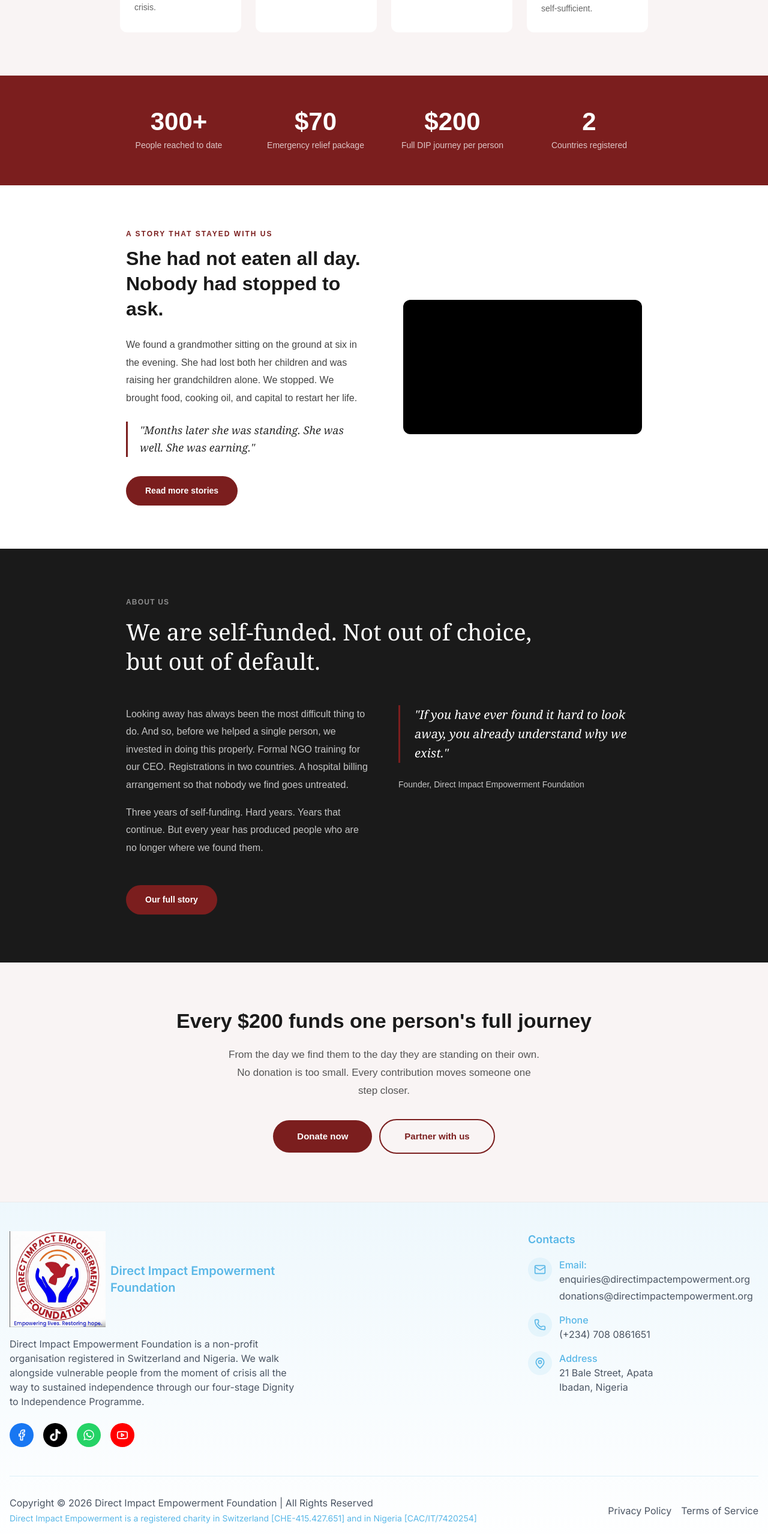
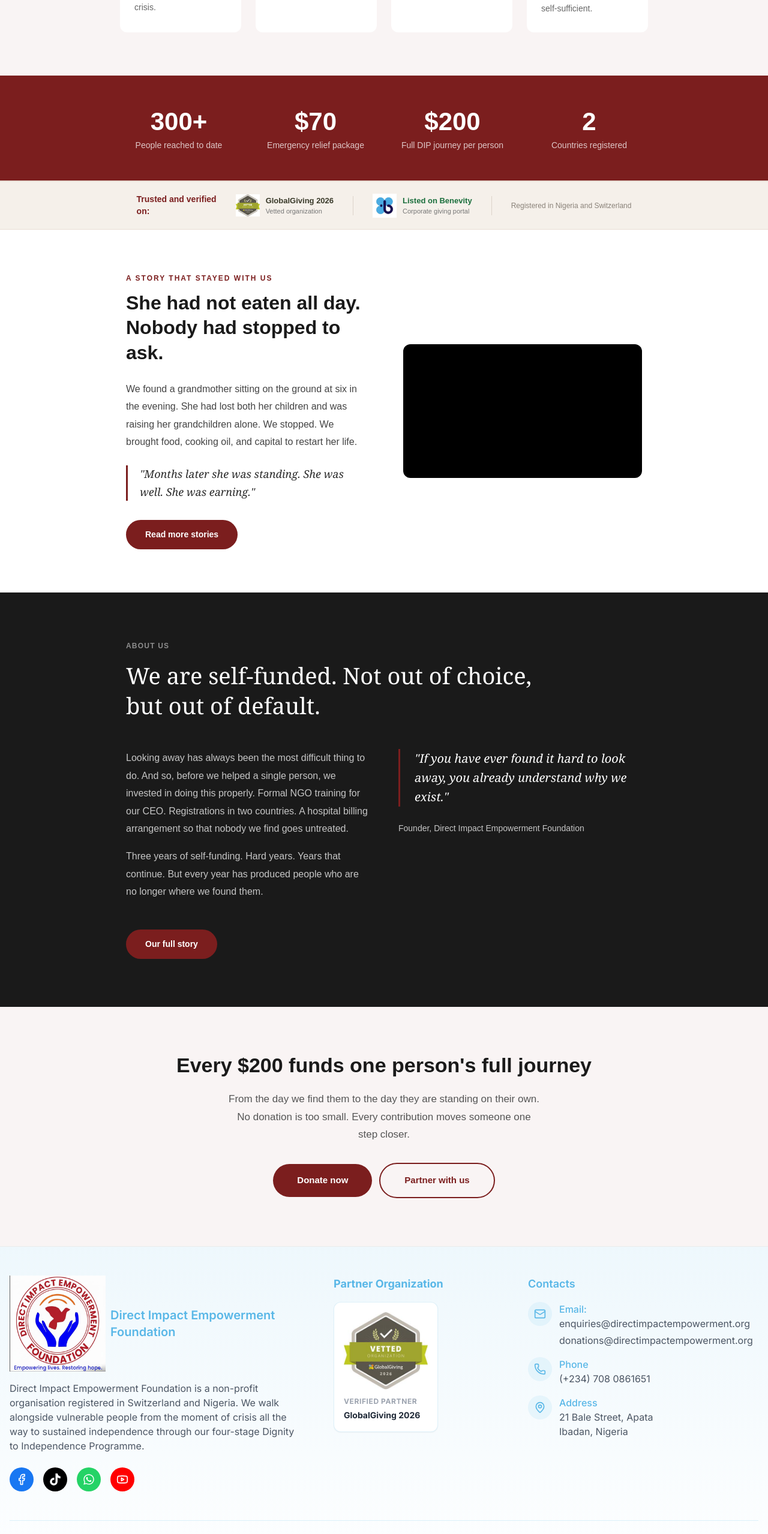
Before and after one commit to codetipster/directimpact-foundation, a Next.js app: page / in a window 1280 px wide. Shown: the part 1108-3666 px from the top of the page at 60% size. Built offline with nearby package versions, Linux system fonts and the light colour scheme; grey boxes are pictures that could not be loaded.

Commit message:
adding global giving and benevity to homepage and footer

```diff
--- a/components/Footer.tsx
+++ b/components/Footer.tsx
@@ -70,9 +70,30 @@
             </div>
           </div>
 
-          {/* Navigation */}
+          {/* Verification and Partnership Branding */}
           <div className="md:col-span-4 lg:col-span-3">
-
+            <h3 className="font-bold text-lg mb-4 text-[#59B7E7]">Partner Organization</h3>
+            <a
+              href="https://www.globalgiving.org/dy/v2/pe/dashboard/overview.html?organization.id=105967"
+              target="_blank"
+              rel="noopener noreferrer"
+              className="inline-flex flex-col items-start gap-3 p-4 rounded-xl bg-white border border-[#59B7E7]/20 shadow-sm transition-all duration-300 hover:shadow-md hover:border-[#59B7E7]/40 group"
+            >
+              <div className="relative overflow-hidden rounded-lg transition-transform duration-300 group-hover:scale-105">
+                <Image
+                  src="/Globalgivingbadge.jpeg"
+                  alt="GlobalGiving Partner Organization"
+                  width={140}
+                  height={140}
+                  className="h-auto object-contain"
+                  priority
+                />
+              </div>
+              <div>
+                <span className="block text-xs uppercase font-bold tracking-wider text-gray-400 mb-0.5">Verified Partner</span>
+                <span className="text-sm font-bold text-gray-800 group-hover:text-[#59B7E7] transition-colors">GlobalGiving 2026</span>
+              </div>
+            </a>
           </div>
 
           {/* Contact Information */}
@@ -146,8 +167,7 @@
               Copyright © {new Date().getFullYear()} Direct Impact Empowerment Foundation | All Rights Reserved
               <br />
               <span className="text-sm mt-1 inline-block text-[#59B7E7]">
-              Direct Impact Empowerment is a registered charity in Switzerland [CHE-415.427.651] and in Nigeria
-              [CAC/IT/7420254]
+                Direct Impact Empowerment is a registered charity in Switzerland [CHE-415.427.651] and in Nigeria [CAC/IT/7420254]
               </span>
             </p>
             <div className="flex gap-4">
--- a/components/HomepageAndAbout.tsx
+++ b/components/HomepageAndAbout.tsx
@@ -1,4 +1,5 @@
 import React from 'react';
+import Image from 'next/image';
 
 export default function HomePageAndAbout() {
   const s: Record<string, React.CSSProperties> = {
@@ -134,7 +135,7 @@
     },
     statsSection: {
       background: '#7B1E1E',
-      padding: '56px 24px',
+      padding: '56px 24px 48px 24px',
     },
     statsInner: {
       maxWidth: '880px',
@@ -155,6 +156,52 @@
       fontSize: '14px',
       color: 'rgba(255,255,255,0.75)',
       lineHeight: 1.5,
+    },
+    badgesBar: {
+      backgroundColor: '#F5F0EA',
+      padding: '1.2rem 24px',
+      display: 'flex',
+      alignItems: 'center',
+      justifyContent: 'center',
+      gap: '2rem',
+      flexWrap: 'wrap' as const,
+      borderTop: '2px solid #e8ddd4',
+      borderBottom: '1px solid #e8ddd4',
+    },
+    badgesTextRed: {
+      fontSize: '14px',
+      color: '#7B1E1E',
+      fontWeight: 600,
+      margin: 0,
+      lineHeight: 1.4,
+    },
+    badgeLink: {
+      display: 'flex',
+      alignItems: 'center',
+      gap: '10px',
+      textDecoration: 'none',
+    },
+    badgeTitle: {
+      fontSize: '13px',
+      fontWeight: 600,
+      color: '#3a3a2a',
+      margin: 0,
+    },
+    badgeSubtitle: {
+      fontSize: '11px',
+      color: '#777',
+      margin: 0,
+    },
+    badgeDivider: {
+      width: '1px',
+      height: '32px',
+      background: '#dcd3ca',
+    },
+    badgeFootnote: {
+      fontSize: '12px',
+      color: '#8a8279',
+      margin: 0,
+      fontWeight: 500,
     },
     storySection: {
       padding: '72px 24px',
@@ -369,6 +416,7 @@
         </div>
       </section>
 
+      {/* Stats Counter Section */}
       <section style={s.statsSection}>
         <div style={s.statsInner}>
           {stats.map((stat) => (
@@ -379,6 +427,59 @@
           ))}
         </div>
       </section>
+
+      {/* Trust & Verification Badges Section (Matches samplehomepage.jpeg Layout) */}
+      <div style={s.badgesBar}>
+        <p style={s.badgesTextRed}>
+          Trusted and verified<br />on:
+        </p>
+
+        <a
+          href="https://www.globalgiving.org/donate/105967/direct-impact-empowerment-foundation/"
+          target="_blank"
+          rel="noopener noreferrer"
+          style={s.badgeLink}
+        >
+          <Image
+            src="Globalgivingbadge.jpeg"
+            alt="GlobalGiving Vetted Organization 2026"
+            width={40}
+            height={40}
+            style={{ width: '40px', height: 'auto', objectContain: 'contain' }}
+          />
+          <div>
+            <p style={s.badgeTitle}>GlobalGiving 2026</p>
+            <p style={s.badgeSubtitle}>Vetted organization</p>
+          </div>
+        </a>
+
+        <div style={s.badgeDivider} />
+
+        <a
+          href="https://benevity.com"
+          target="_blank"
+          rel="noopener noreferrer"
+          style={s.badgeLink}
+        >
+          <Image
+            src="benevity-logo.png"
+            alt="Listed on Benevity"
+            width={40}
+            height={40}
+            style={{ width: '40px', height: 'auto', objectContain: 'contain' }}
+          />
+          <div>
+            <p style={{ ...s.badgeTitle, color: '#1a6e3c' }}>Listed on Benevity</p>
+            <p style={s.badgeSubtitle}>Corporate giving portal</p>
+          </div>
+        </a>
+
+        <div style={s.badgeDivider} />
+
+        <p style={s.badgeFootnote}>
+          Registered in Nigeria and Switzerland
+        </p>
+      </div>
 
       <section style={s.storySection}>
         <div style={s.storyInner}>
```
Lines whose indentation alone changed are shown as unchanged.
